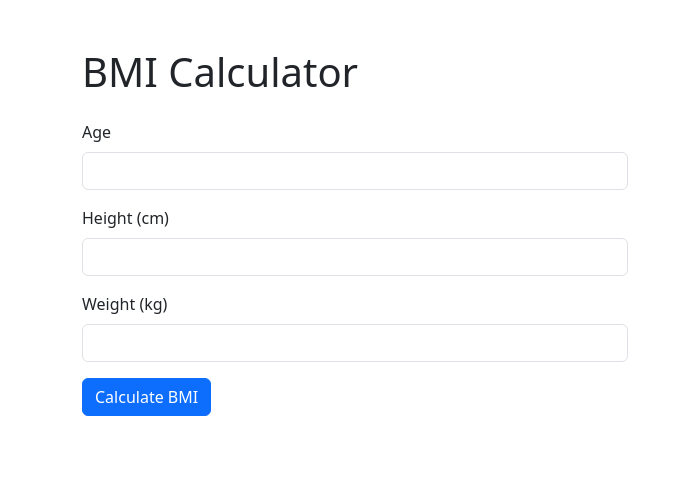
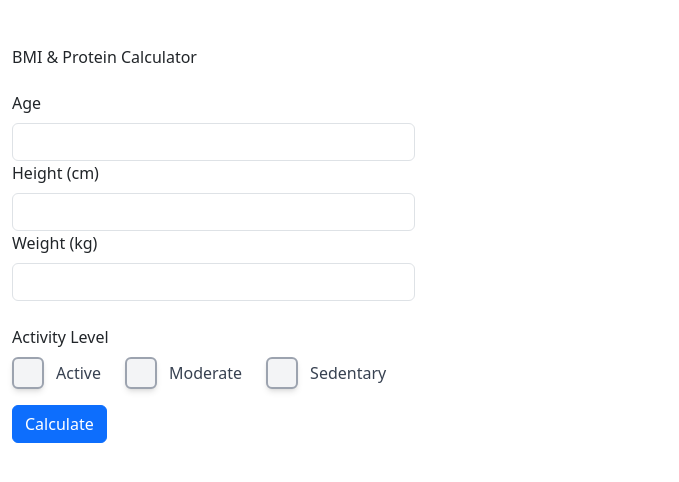
Before and after one commit to elsabnilsson/DAT257, a Flask app: page / in a window 1280 px wide. Shown: the top 482 px of the page, without its empty margins (0-679 px from the left). Run offline with Flask 3, Linux system fonts and the light colour scheme; some libraries are stand-ins or nearby versions.

Commit message:
added calories, protein, fat and carbohydrate calculations

```diff
--- a/templates/index.html
+++ b/templates/index.html
@@ -1,20 +1,21 @@
 <!doctype html>
 <html>
   <head>
-    <title>BMI Calculator</title>
+    <title>Health Tools</title>
+    <script src="https://cdn.tailwindcss.com"></script>
     <link
       rel="stylesheet"
-      type="text/css"
       href="https://cdn.jsdelivr.net/npm/bootstrap@5.3.3/dist/css/bootstrap.min.css"
+
     />
   </head>
   <body>
     <div class="container mt-5">
-      <h1 class="mb-4">BMI Calculator</h1>
+      <h1 class="mb-4">BMI & Protein Calculator</h1>
+      <form method="post">
         <div class="row">
-        <div class="col-md-6">
-          <form method="post">
-            <div class="mb-3">
+          <!-- Age -->
+          <div class="col-md-4">
             <label for="age" class="form-label">Age</label>
             <input
               type="text"
@@ -25,7 +26,11 @@
               required
             />
           </div>
-            <div class="mb-3">
+        </div>
+
+          <!-- Height -->
+          <div class="row">
+          <div class="col-md-4">
             <label for="height" class="form-label">Height (cm)</label>
             <input
               type="text"
@@ -36,7 +41,13 @@
               required
             />
           </div>
-            <div class="mb-3">
+          </div>
+
+
+
+          <!-- Weight -->
+          <div class="row">
+          <div class="col-md-4">
             <label for="weight" class="form-label">Weight (kg)</label>
             <input
               type="text"
@@ -47,8 +58,60 @@
               required
             />
           </div>
-            <div class="mb-3">
-              <input type="submit" class="btn btn-primary" value="Calculate BMI" />
+          </div>
+
+
+
+
+          <!-- Activity Level -->
+          <div class="mt-4">
+            <label class="form-label d-block mb-2">Activity Level</label>
+            <div class="flex flex-wrap gap-4">
+              {% for level in ['active', 'moderate', 'sedentary'] %}
+                <label class="group flex items-center cursor-pointer">
+                  <input
+                    class="hidden peer"
+                    type="radio"
+                    name="activity"
+                    value="{{ level }}"
+                    {% if activity == level %}checked{% endif %}
+                  />
+
+                  <span
+                    class="relative w-8 h-8 flex justify-center items-center bg-gray-100 border-2 border-gray-400 rounded-md shadow-md transition-all duration-500 peer-checked:border-blue-500 peer-checked:bg-blue-500 peer-hover:scale-105"
+                  >
+                    <span
+                      class="absolute inset-0 bg-gradient-to-br from-white/30 to-white/10 opacity-0 peer-checked:opacity-100 rounded-md transition-all duration-500 peer-checked:animate-pulse"
+                    ></span>
+
+                    <svg
+                      fill="currentColor"
+                      viewBox="0 0 20 20"
+                      class="hidden w-5 h-5 text-white peer-checked:block transition-transform duration-500 transform scale-50 peer-checked:scale-100"
+                      xmlns="http://www.w3.org/2000/svg"
+                    >
+                      <path
+                        clip-rule="evenodd"
+                        fill-rule="evenodd"
+                        d="M16.707 5.293a1 1 0 00-1.414 0L8 12.586 4.707 9.293a1 1 0 10-1.414 1.414l4 4a1 1 0 001.414 0l8-8a1 1 0 000-1.414z"
+                      ></path>
+                    </svg>
+                  </span>
+
+                  <span class="ml-3 text-gray-700 group-hover:text-blue-500 font-medium transition-colors duration-300 capitalize">
+                    {{ level }}
+                  </span>
+                </label>
+              {% endfor %}
+            </div>
+          </div>
+
+
+
+        <!-- Calculate -->
+
+        <div class="mt-3">
+          <input type="submit" class="btn btn-primary" value="Calculate" />
         </div>
       </form>
 
@@ -57,8 +120,30 @@
           <strong>Your BMI:</strong> {{ bmi }}
         </div>
       {% endif %}
+
+      {% if calories %}
+      <div class="alert alert-warning mt-4">
+        <strong>Estimated Daily Calories:</strong> {{ calories }} kcal
       </div>
+      {% endif %}
+
+      {% if protein is not none %}
+        <div class="alert alert-success">
+          <strong>Recommended Protein Intake:</strong> {{ protein }} grams/day
         </div>
+      {% endif %}
+
+      {% if fat %}
+        <div class="alert alert-secondary">
+          <strong>Recommended Fat Intake:</strong> {{ fat }} grams/day
+        </div>
+      {% endif %}
+      {% if carbs %}
+        <div class="alert alert-light">
+          <strong>Recommended Carbs Intake:</strong> {{ carbs }} grams/day
+        </div>
+      {% endif %}
+
     </div>
   </body>
 </html>
--- a/test.py
+++ b/test.py
@@ -4,30 +4,69 @@
 
 @app.route("/", methods=["GET", "POST"])
 def index():
-    age = height = weight = ""
-    bmi = None
+    age = height = weight = activity = ""
+    bmi = protein = calories = fat = carbs = None
 
     if request.method == "POST":
-        age = request.form.get("age", "")
-        height = request.form.get("height", "")
-        weight = request.form.get("weight", "")
+        age_input = request.form.get("age", "")
+        height_input = request.form.get("height", "")
+        weight_input = request.form.get("weight", "")
 
         try:
-            if age:
-                age = int(age)
-            if height:
-                height = float(height) / 100  # Convert cm to meters
-            if weight:
-                weight = float(weight)
+            age = int(age_input) if age_input else ""
+            height = float(height_input) / 100 if height_input else None
+            weight = float(weight_input) if weight_input else None
 
+            # Calculate BMI
             if height > 0 and weight > 0:
                 bmi = round(weight / (height ** 2), 2)
-            else:
-                bmi = "Height and weight must be positive numbers."
+
         except ValueError:
             bmi = "Invalid input. Please enter valid numbers."
 
-    return render_template("index.html", bmi=bmi, age=age, height=height * 100 if height else "", weight=weight)
+
+    #protein, fat and carbohydrates calculation
+    if request.method == "POST":
+        weight_input = request.form.get("weight", "")
+        activity = request.form.get("activity", "active")  # default to active
+
+        try:
+            weight = float(weight_input) if weight_input else None
+
+            if weight > 0:
+
+                # Calories based on activity
+                activity_factor = {"sedentary": 25, "moderate": 30, "active": 35}
+                calories = round(weight * activity_factor[activity])
+
+                # Protein calculation
+                protein = round(weight * 1.6, 1)
+                protein_kcal = protein * 4
+
+                # Fat: 25% of calories
+                fat_kcal = calories * 0.25
+                fat = round(fat_kcal / 9, 1)
+
+                # Carbs: remaining calories
+                carbs_kcal = calories - protein_kcal - fat_kcal
+                carbs = round(carbs_kcal / 4, 1)
+        except ValueError:
+            weight = "Invalid input. Please enter valid numbers."
+
+
+    return render_template(
+        "index.html",
+        bmi=bmi,
+        protein=protein,
+        calories=calories,
+        fat=fat,
+        carbs=carbs,
+        age=age,
+        height=height * 100 if height else "",
+        weight=weight if weight else "",
+        activity=activity
+    )
+
 
 if __name__ == "__main__":
     app.run(debug=True)
```
Lines whose indentation alone changed are shown as unchanged.
